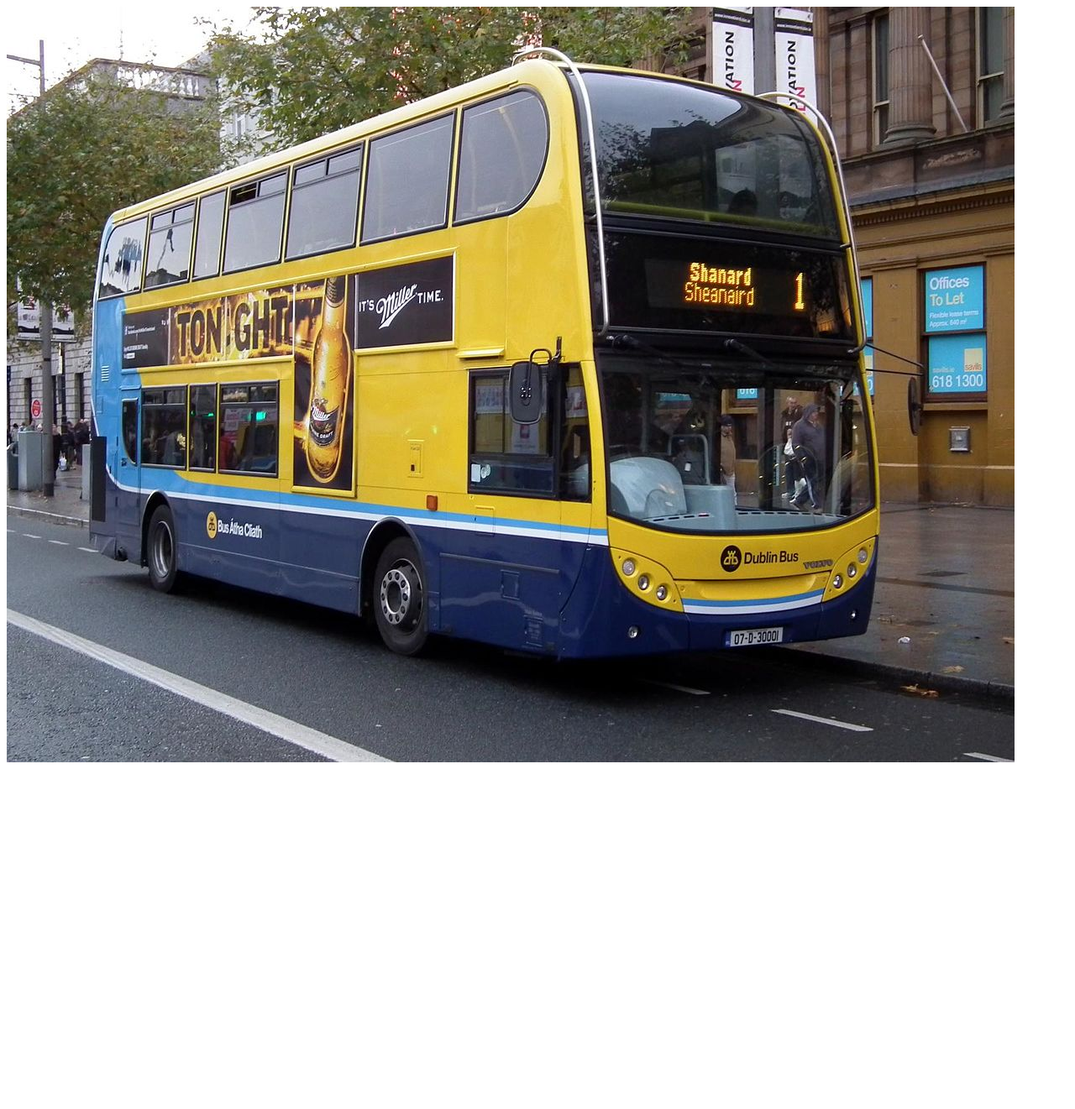
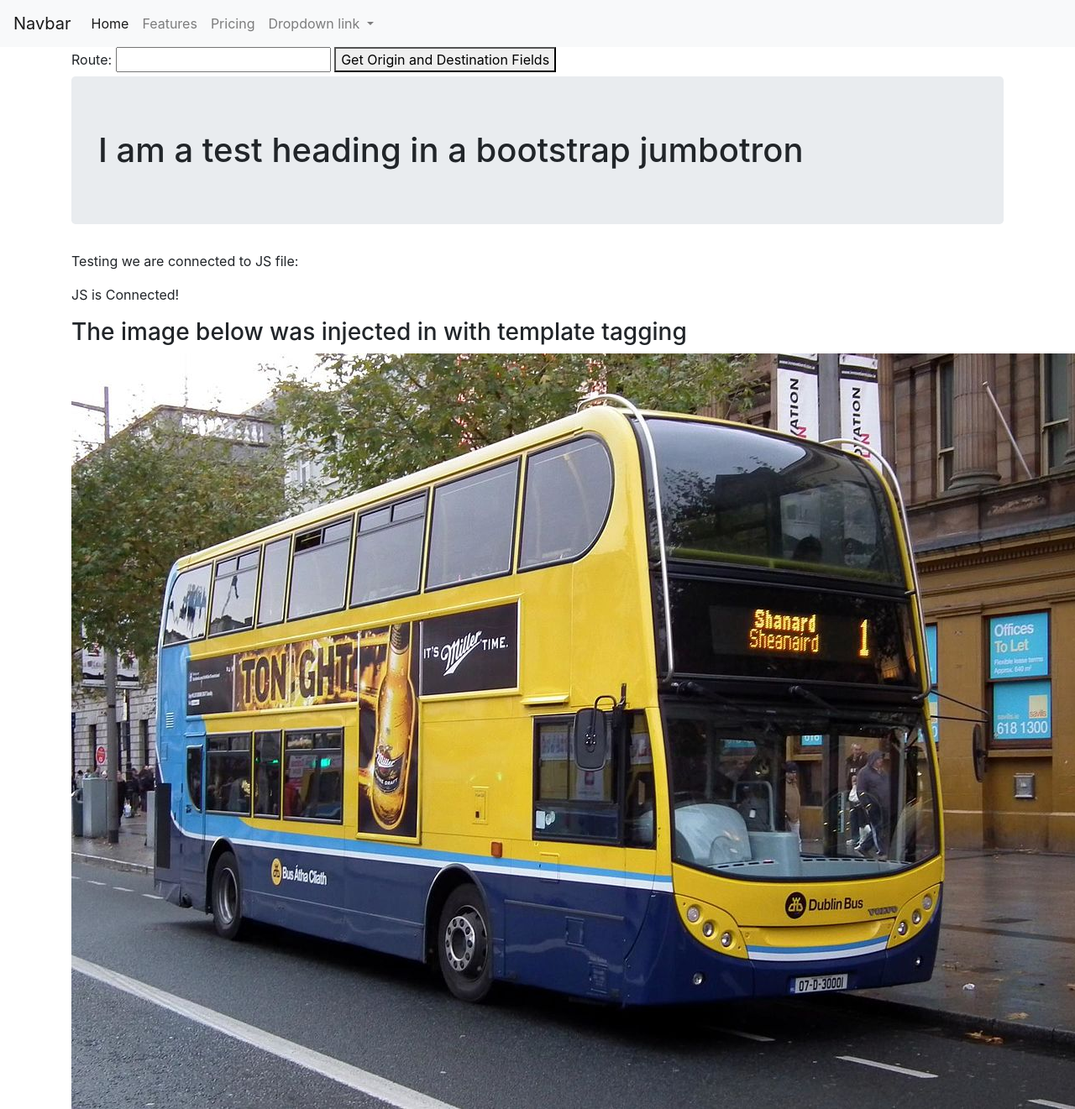
Before and after one commit to sofiafcruz/dublinbus, a Django app: page / in a window 1280 px wide. Shown: the whole page at 84% size. Before the commit the page ends 908 px from the top, so only its background shows below. Run offline with Django 3.2, Linux system fonts and the light colour scheme; some libraries are stand-ins or nearby versions.

Commit message:
Testing with HTML and JS to make page interactive

```diff
--- /dev/null
+++ b/bustaTimes/bus_app/static/js/app.js
@@ -0,0 +1,35 @@
+console.log("Hello");
+if (5 > 3){
+    console.log("Test passed!");
+    let message = "JS is Connected!";
+    document.getElementById("test-js-connection").innerHTML = message;
+}
+
+var form = document.getElementById("form-id");
+
+document.getElementById("submit-id").addEventListener("click", showInputs);
+
+function showInputs () {
+
+    let originLabel = document.createElement("label");
+    let originInput = document.createElement("input");
+
+    originLabel.innerHTML = "Starting Point: ";
+    form.appendChild(originLabel);
+
+    originInput.type = "text";
+    originInput.className = "origin-input"; // set the CSS class
+    form.appendChild(originInput); // put it into the DOM
+
+    let destinationLabel = document.createElement("label");
+    let destinationInput = document.createElement("input");
+
+    destinationLabel.innerHTML = "End Point: ";
+    form.appendChild(destinationLabel);
+
+    destinationInput.type = "text";
+    destinationInput.className = "destination-input"; // set the CSS class
+    form.appendChild(destinationInput); // put it into the DOM
+
+    document.getElementById("submit-id").removeEventListener('click', showInputs);
+};
--- a/bustaTimes/bus_app/templates/index.html
+++ b/bustaTimes/bus_app/templates/index.html
@@ -5,8 +5,58 @@
     <meta charset="UTF-8">
     <meta name="viewport" content="width=device-width, initial-scale=1.0">
     <title>Test</title>
+    <!-- Bootstrap -->
+    <link rel="stylesheet" href="https://stackpath.bootstrapcdn.com/bootstrap/4.5.0/css/bootstrap.min.css" integrity="sha384-9aIt2nRpC12Uk9gS9baDl411NQApFmC26EwAOH8WgZl5MYYxFfc+NcPb1dKGj7Sk" crossorigin="anonymous">
+    <script src="https://stackpath.bootstrapcdn.com/bootstrap/4.5.0/js/bootstrap.min.js" integrity="sha384-OgVRvuATP1z7JjHLkuOU7Xw704+h835Lr+6QL9UvYjZE3Ipu6Tp75j7Bh/kR0JKI" crossorigin="anonymous"></script>
 </head>
+
 <body>
-    <img src="{% static "images/example.jpg"%}" alt="This should be an Image of a Route 1 Dublin Bus">
+    <nav class="navbar navbar-expand-lg navbar-light bg-light">
+        <a class="navbar-brand" href="#">Navbar</a>
+        <button class="navbar-toggler" type="button" data-toggle="collapse" data-target="#navbarNavDropdown" aria-controls="navbarNavDropdown" aria-expanded="false" aria-label="Toggle navigation">
+            <span class="navbar-toggler-icon"></span>
+        </button>
+        <div class="collapse navbar-collapse" id="navbarNavDropdown">
+            <ul class="navbar-nav">
+            <li class="nav-item active">
+                <a class="nav-link" href="#">Home <span class="sr-only">(current)</span></a>
+            </li>
+            <li class="nav-item">
+                <a class="nav-link" href="#">Features</a>
+            </li>
+            <li class="nav-item">
+                <a class="nav-link" href="#">Pricing</a>
+            </li>
+            <li class="nav-item dropdown">
+                <a class="nav-link dropdown-toggle" href="#" id="navbarDropdownMenuLink" role="button" data-toggle="dropdown" aria-haspopup="true" aria-expanded="false">
+                Dropdown link
+                </a>
+                <div class="dropdown-menu" aria-labelledby="navbarDropdownMenuLink">
+                    <a class="dropdown-item" href="#">Action</a>
+                    <a class="dropdown-item" href="#">Another action</a>
+                    <a class="dropdown-item" href="#">Something else here</a>
+                </div>
+            </li>
+            </ul>
+        </div>
+    </nav>
+
+    <div class="container">
+
+        <form id="form-id">
+            <label for="route">Route:</label>
+            <input type="text" id="route" name="route">
+            <button id="submit-id">Get Origin and Destination Fields</button>
+            <!-- WHERE THE ORIGIN, DESTINATION ETC INFO GOES -->
+        </form>
+
+        <h1 class="jumbotron">I am a test heading in a bootstrap jumbotron</h1>
+        <p>Testing we are connected to JS file: </p>
+        <p id="test-js-connection"></p>
+        <h3>The image below was injected in with template tagging</h3>
+        <img src="{% static "images/example.jpg"%}" alt="This should be an Image of a Route 1 Dublin Bus">
+    </div>
+
+    <script type="text/javascript" src="{% static 'js/app.js' %}"></script> <!-- Connected JS script needs to be down here or else can't "see" html elements -->
 </body>
 </html>
```
